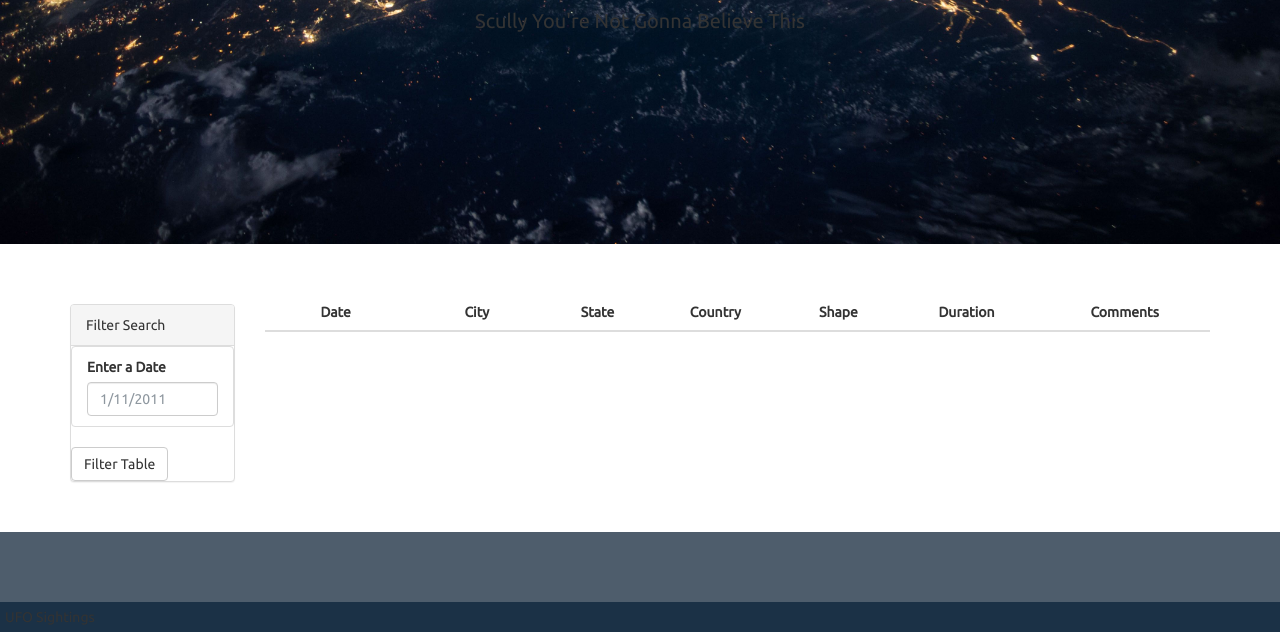
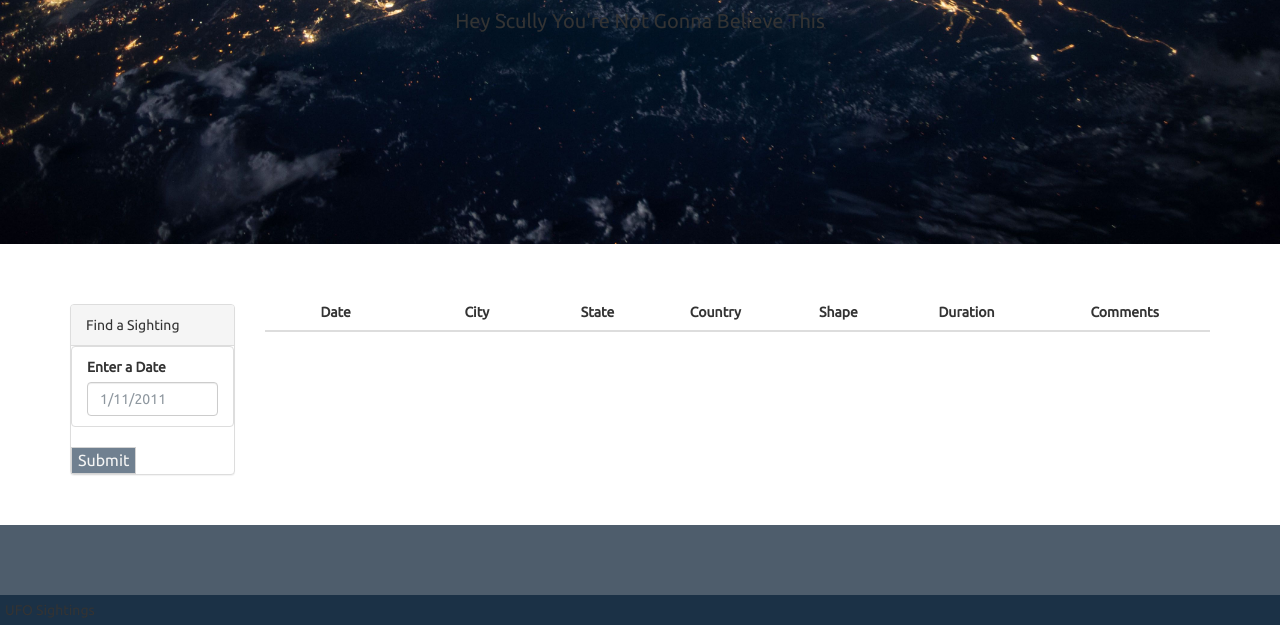
Before and after one commit to DiamondN97/javascript-challenge, a plain HTML site: page UFO-level-1/index.html in a window 1280 px wide. Shown: the part 368-1000 px from the top of the page. Drawn offline with nearby package versions, Linux system fonts and the light colour scheme.

Commit message:
working button, needs design work

```diff
--- a/UFO-level-1/index.html
+++ b/UFO-level-1/index.html
@@ -24,14 +24,14 @@
     </nav>
     <div class="hero text-center">
       <h1>UFO Sightings</h1>
-      <p>Scully You're Not Gonna Believe This</p>
+      <p>Hey Scully You're Not Gonna Believe This</p>
     </div>
     <div class="container">
       <div class="row margin-top-50">
         <div class="col-md-2">
           <aside class="filters">
             <div class="panel panel-default">
-              <div class="panel-heading">Filter Search</div>
+              <div class="panel-heading">Find a Sighting</div>
               <div class="panel-body">
                 <form>
                   <div class="form-group">
@@ -42,8 +42,7 @@
                       </li>
                     </ul>
                   </div>
-                  <button id="filter-btn" type="button" class="btn btn-default">Filter Table</button>
-                </form>
+                  <input type="submit" style="font-face: 'Times New Roman'; font-size: medium; color: whitesmoke; background-color: slategray; border: 1pt ridge lightgrey">                </form>
               </div>
             </div>
           </aside>
```
Also changed, not shown: UFO-level-1/static/js/app.js (+7 -1 lines).
